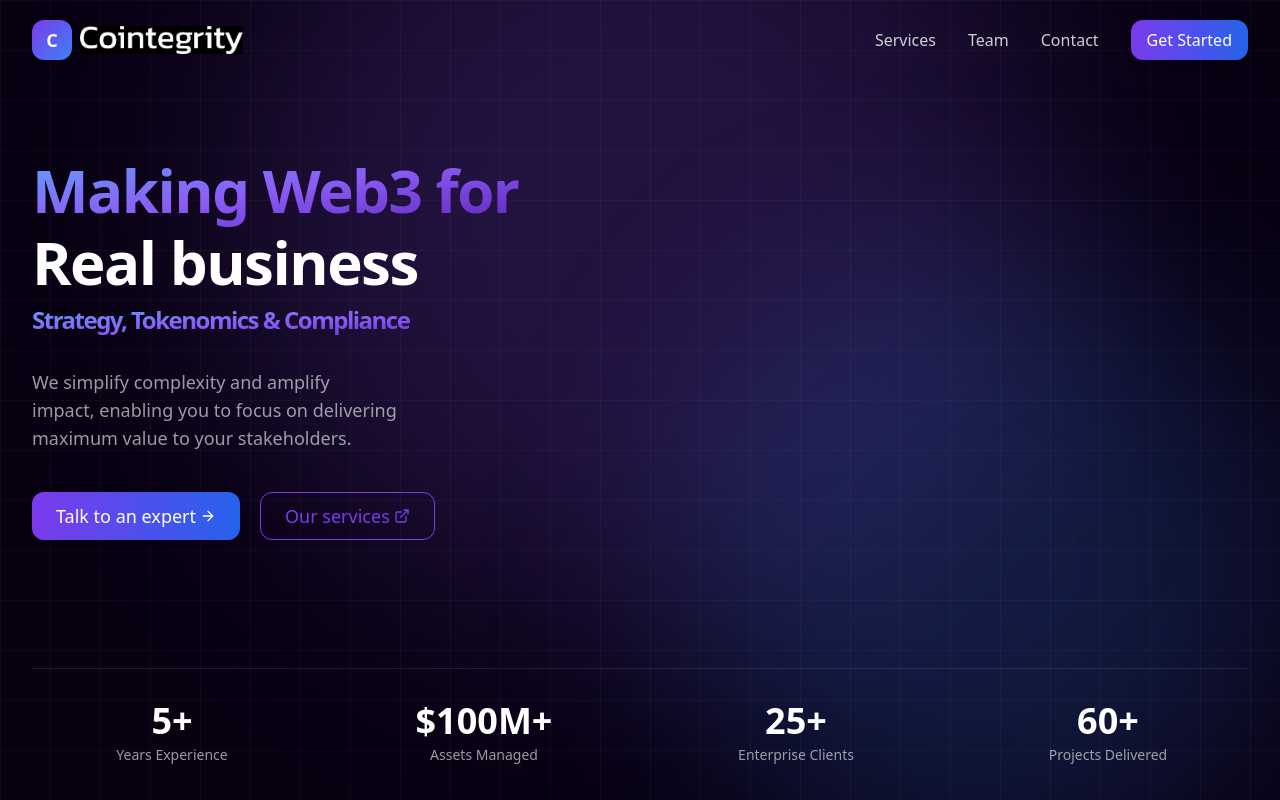
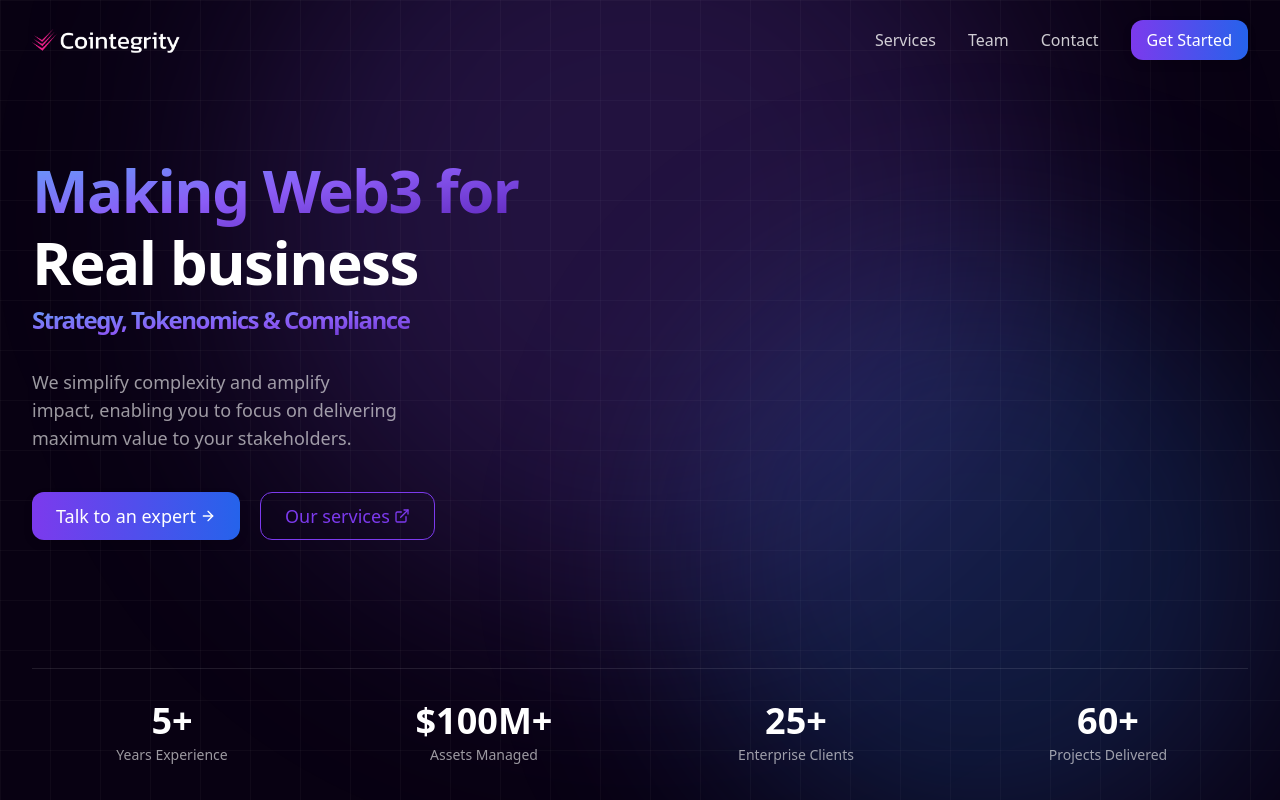
Before and after one commit to TThinn/cointegrity-66, a React (Vite) app: page / in a window 1280 px wide. Shown: the top 800 px of the page. Built offline with nearby package versions, Linux system fonts and the light colour scheme.

Commit message:
Replace header logo
Replace existing logo with new logo file.

```diff
--- a/src/App.css
+++ b/src/App.css
@@ -62,10 +62,3 @@
 .delay-300 {
   animation-delay: 300ms;
 }
-
-/* Logo filter to remove black background */
-.logo-filter {
-  filter: brightness(0) invert(1) drop-shadow(0 0 0 white);
-  mix-blend-mode: lighten;
-  opacity: 0.9;
-}
--- a/src/components/Header.tsx
+++ b/src/components/Header.tsx
@@ -37,17 +37,12 @@ const Header = () => {
     >
       <Container>
         <div className="flex items-center justify-between">
-          <a href="#" className="flex items-center space-x-2 group">
-            <div className="w-10 h-10 rounded-lg bg-gradient-to-br from-purple-600 to-blue-500 flex items-center justify-center transition-transform group-hover:scale-110">
-              <span className="text-white font-bold text-lg">C</span>
-            </div>
-            <div className="relative h-7">
-              <img
-                src="/lovable-uploads/fab0fa22-b5a9-4bc7-9d5b-092c5abe5827.png"
-                alt="Cointegrity"
-                className="h-full w-auto object-contain logo-filter"
-              />
-            </div>
+          <a href="#" className="flex items-center group">
+            <img
+              src="/lovable-uploads/0d4c386b-c572-4c92-8715-d6725b80040a.png"
+              alt="Cointegrity Logo"
+              className="h-9 w-auto object-contain transition-transform group-hover:scale-105"
+            />
           </a>
 
           {/* Desktop Navigation */}
--- a/src/components/ui/alert-dialog.tsx
+++ b/src/components/ui/alert-dialog.tsx
@@ -1,9 +1,8 @@
-
 import * as React from "react"
 import * as AlertDialogPrimitive from "@radix-ui/react-alert-dialog"
 
 import { cn } from "@/lib/utils"
-import { Button } from "@/components/ui/button"
+import Button from "@/components/ui/Button"
 
 const AlertDialog = AlertDialogPrimitive.Root
 
```
Also changed, not shown: public/lovable-uploads/0d4c386b-c572-4c92-8715-d6725b80040a.png (added).
